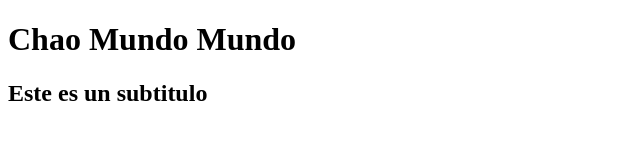
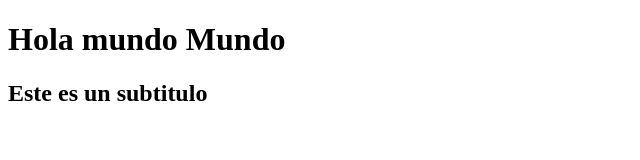
Before and after one commit to giovsalas-cell/git, a plain HTML site: page index.html in a window 1280 px wide. Shown: the whole page, without its empty margins (0-640 px from the left). Drawn offline with Linux system fonts and the light colour scheme.

Commit message:
un segundo hola

```diff
--- a/index.html
+++ b/index.html
@@ -6,7 +6,7 @@
     <title>Document</title>
   </head>
   <body>
-    <h1>Chao Mundo Mundo</h1>
+    <h1>Hola mundo Mundo</h1>
     <h2>Este es un subtitulo</h2>
   </body>
 </html>
```
